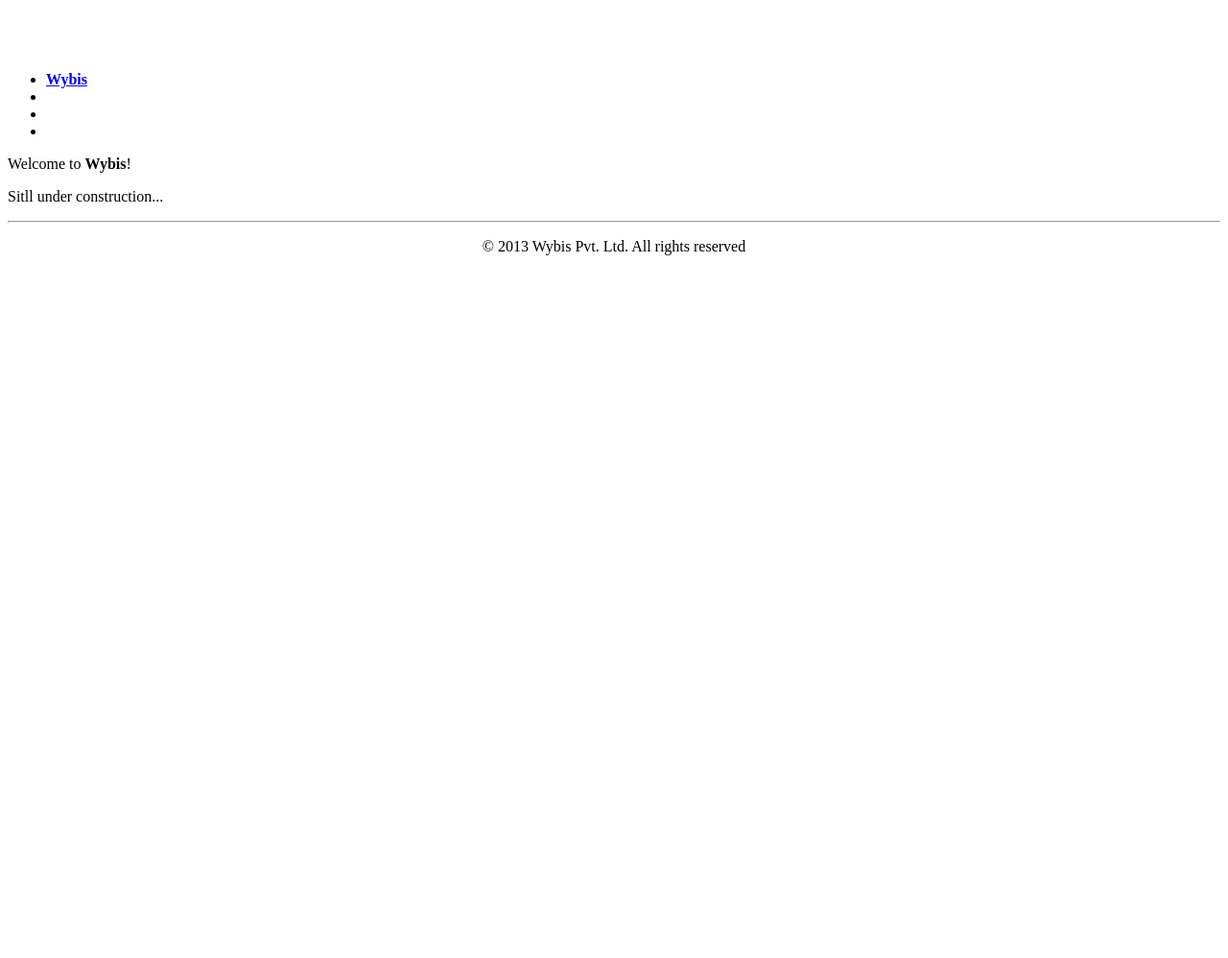
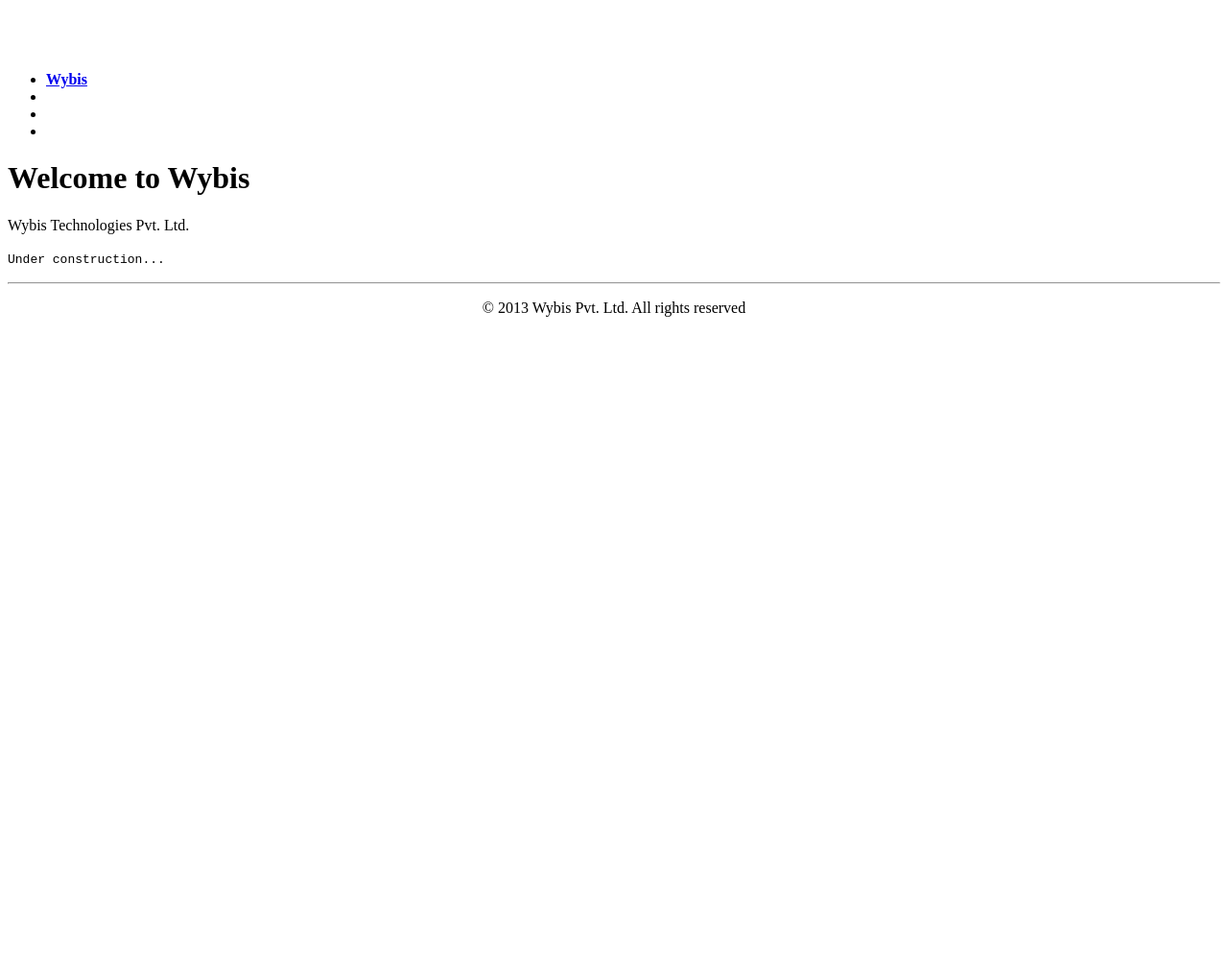
Before and after one commit to wybis/wybis, a Jekyll site: the page built from index.html, in a window 1280 px wide. Shown: the whole page at 96% size. Built offline with Jekyll 4.4.1, drawn with Linux system fonts in a browser that asks for light colours; nearby versions of some CDN libraries; Markdown is read by kramdown in place of the engine named in the settings; a style sheet for code colours, icons or effects is not loaded.

Commit message:
Update index.html

```diff
--- a/index.html
+++ b/index.html
@@ -3,6 +3,10 @@ layout: layout
 title: "Wybis - Home"
 ---
 
-Welcome to <b>Wybis</b>!
-<br/>
-<p>Sitll under construction...</p>
+<div class="hero-unit">
+  <h1>Welcome to Wybis</h1>
+	<p>Wybis Technologies Pvt. Ltd.</p>
+	<p class="text-center">
+		<code>Under construction...</code>
+	</p>
+</div>
```
